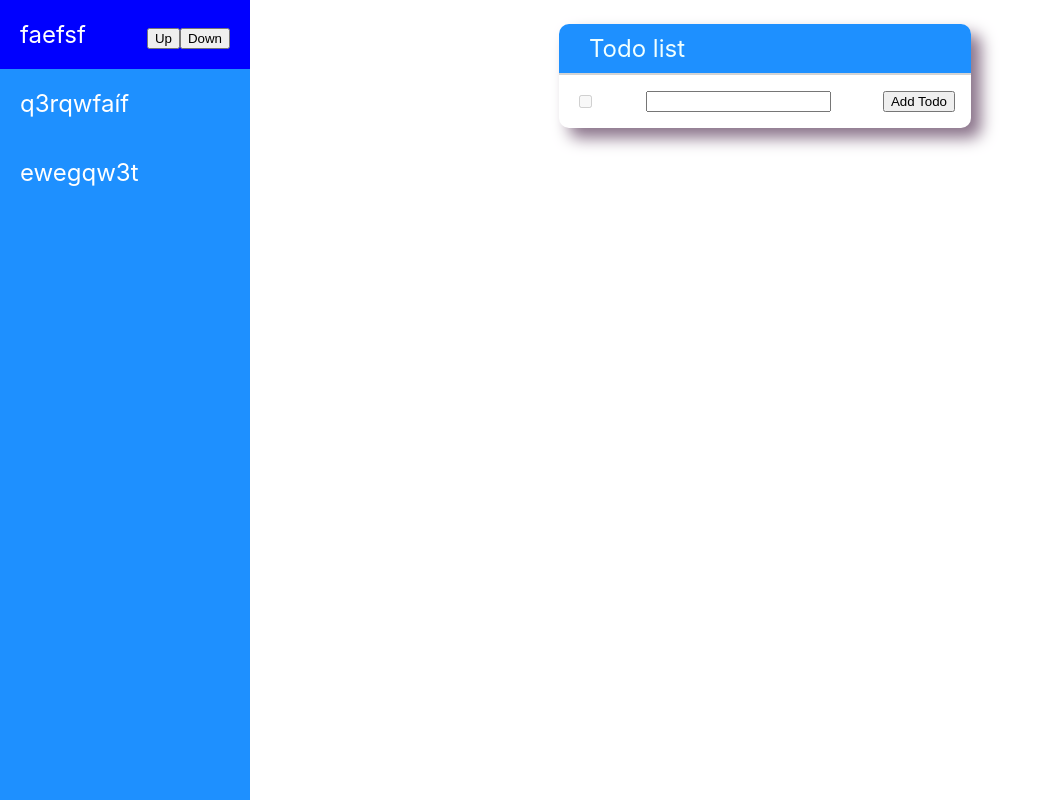
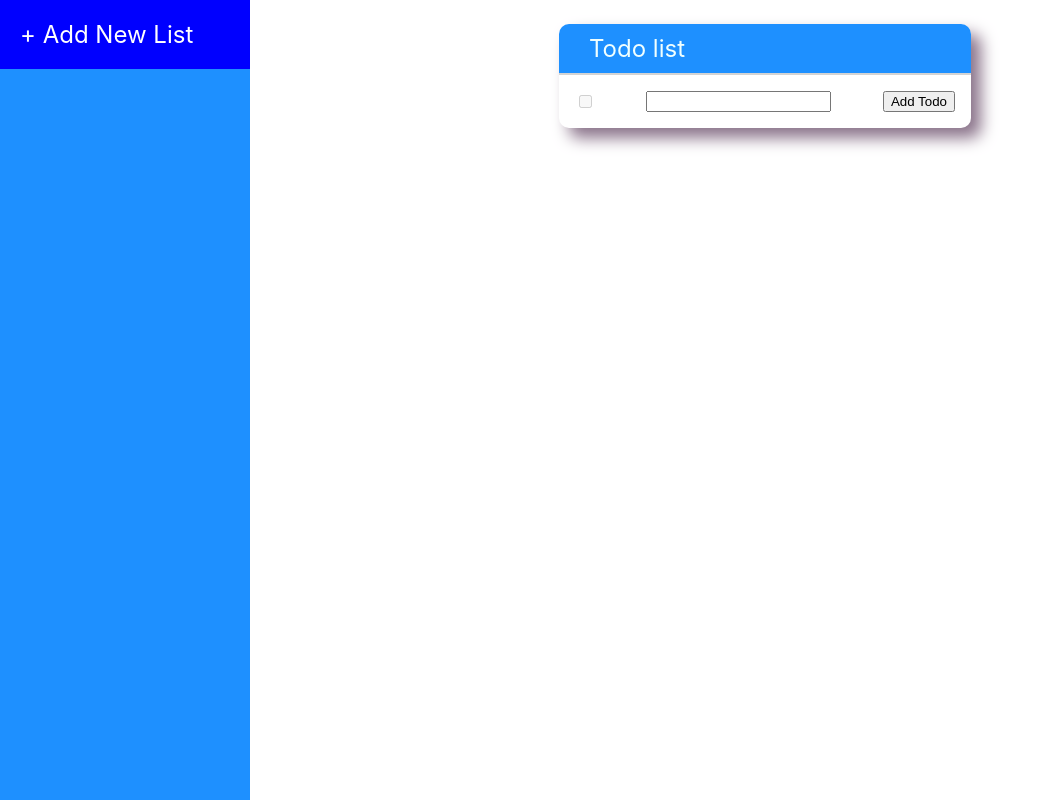
Before and after one commit to chifgeri/react-todo, a React (Create React App) app: page / in a window 1280 px wide. Shown: the whole page, without its empty margins (0-1054 px from the left). Built offline with nearby package versions, Linux system fonts and the light colour scheme; the HTML template or start-up script is replaced by a standard one.

Commit message:
Can add todo list

```diff
--- a/src/components/ListContainer.tsx
+++ b/src/components/ListContainer.tsx
@@ -7,14 +7,30 @@ import "./ListContainer.css";
 interface Props {}
 
 const ListContainer = (props: Props) => {
-  const [todoLists, setTodoLists] = useState<TList[]>([
-    { name: "faefsf", todos: [], id: 1 },
-    { name: "q3rqwfaíf", todos: [], id: 2 },
-    { name: "ewegqw3t", todos: [], id: 3 },
-  ]);
+  const [todoLists, setTodoLists] = useState<TList[]>([]);
+  const [maxPriority, setMaxPriority] = useState<number>(1);
+
+  const addTodoList = (name: string) => {
+    setTodoLists([
+      ...todoLists,
+      {
+        name,
+        todos: [],
+        id: Math.round(Math.random() * 10000),
+        priority: maxPriority,
+      },
+    ]);
+    setMaxPriority(maxPriority + 1);
+  };
+
   return (
     <div className="list-container">
-      <ListSideBar list={todoLists} />
+      <ListSideBar
+        list={todoLists}
+        addNewList={(n) => {
+          addTodoList(n);
+        }}
+      />
       <div className="todo-lists">
         <TodoList />
       </div>
--- a/src/components/ListSideBar.tsx
+++ b/src/components/ListSideBar.tsx
@@ -4,10 +4,14 @@ import "./ListSideBar.css";
 
 interface Props {
   list: TodoList[];
+  addNewList: (name: string) => void;
 }
 
 const ListSideBar = (props: Props) => {
   const [hoverItem, setHoverItem] = useState<number | null>();
+  const [showInput, setShowInput] = useState<boolean>(false);
+  const [newListName, setNewListName] = useState<string>("");
+
   return (
     <div className="side-bar-container">
       {props.list.map((item) => (
@@ -29,6 +33,36 @@ const ListSideBar = (props: Props) => {
           )}
         </div>
       ))}
+      {showInput ? (
+        <div className="side-bar-item">
+          <input
+            type="text"
+            value={newListName}
+            placeholder="List Name"
+            onChange={(e) => {
+              setNewListName(e.target.value);
+            }}
+          />
+          <button
+            onClick={() => {
+              props.addNewList(newListName);
+              setNewListName("");
+              setShowInput(false);
+            }}
+          >
+            Add Item
+          </button>
+        </div>
+      ) : (
+        <div
+          className="side-bar-item"
+          onClick={() => {
+            setShowInput(true);
+          }}
+        >
+          <p>+ Add New List</p>
+        </div>
+      )}
     </div>
   );
 };
--- a/src/data/todolist.dto.ts
+++ b/src/data/todolist.dto.ts
@@ -4,4 +4,5 @@ export interface TodoList {
   id: number;
   name: string;
   todos: Todo[];
+  priority: number;
 }
```
